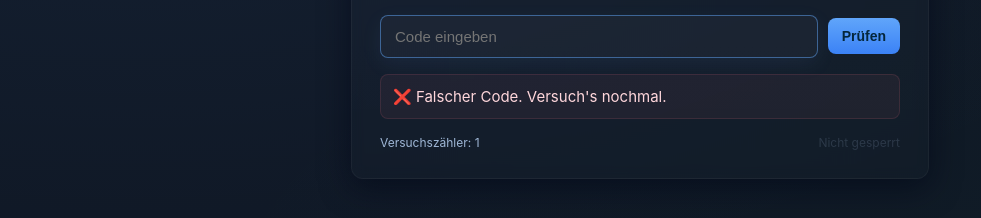
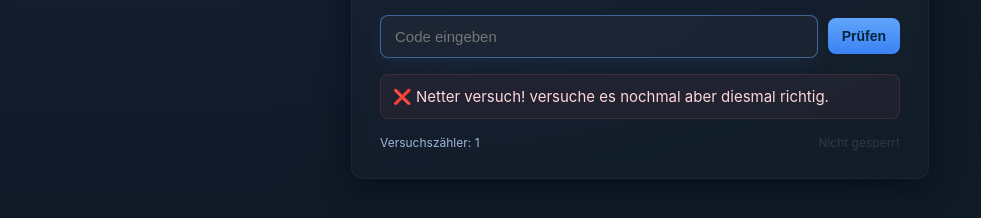
Before and after one commit to Escaperoom132/Escaperoom, a plain HTML site: page index.html in a window 1280 px wide. Both pictures are taken after a click on the button "Prüfen". Shown: the part 360-578 px from the top of the page, without its empty margins (0-981 px from the left). Drawn offline with Linux system fonts and the light colour scheme.

Commit message:
Update index.html

```diff
--- a/index.html
+++ b/index.html
@@ -242,7 +242,7 @@
           clearMessage();
         }, 450);
       } else {
-        setMessage("❌ Falscher Code. Versuch's nochmal.", "bad");
+        setMessage("❌ Netter versuch! versuche es nochmal aber diesmal richtig.", "bad");
         // Sperren wenn zu viele Fehlversuche
         if (MAX_TRIES > 0 && tries >= MAX_TRIES) {
           setTimeout(() => lock(LOCK_SECONDS), 300);
```
